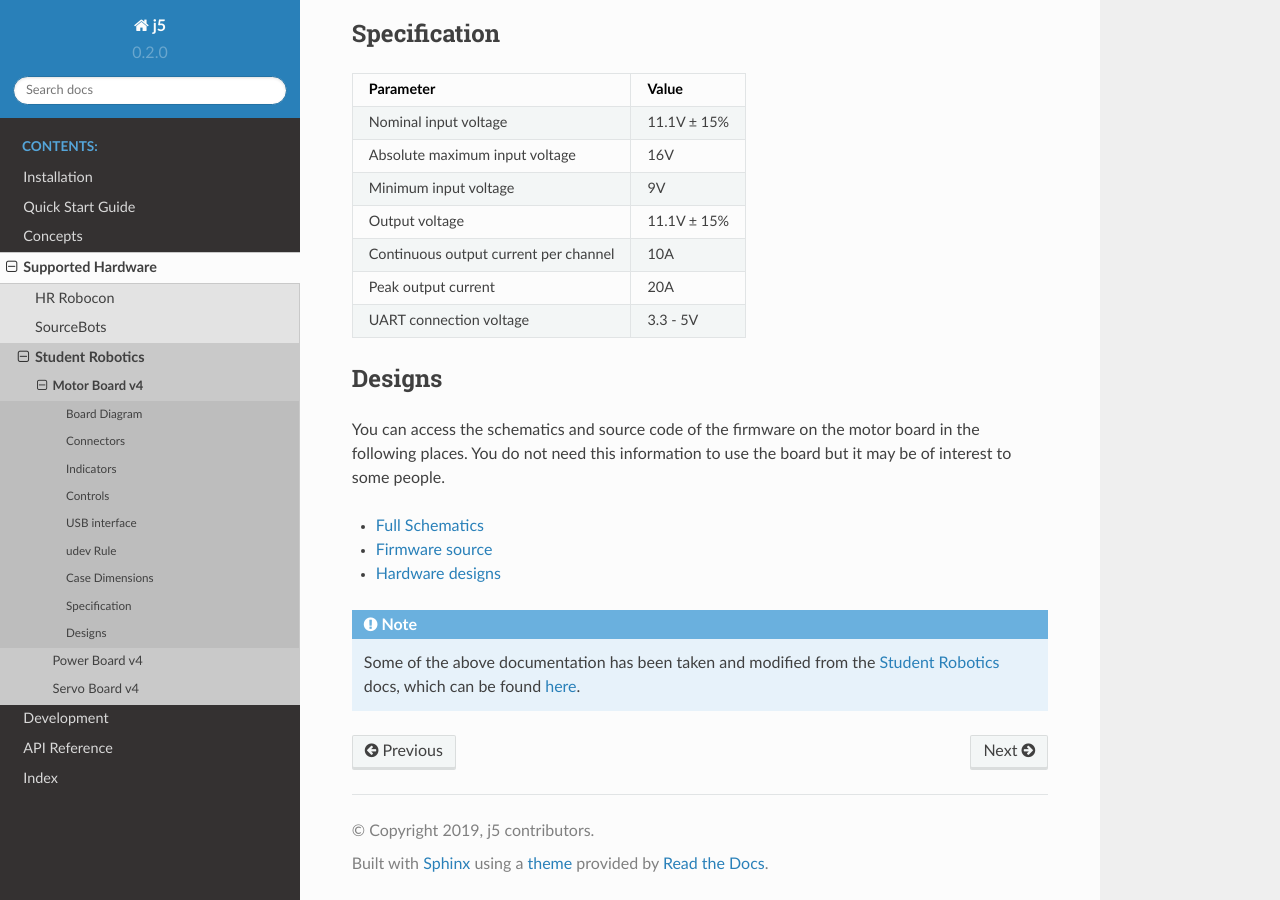
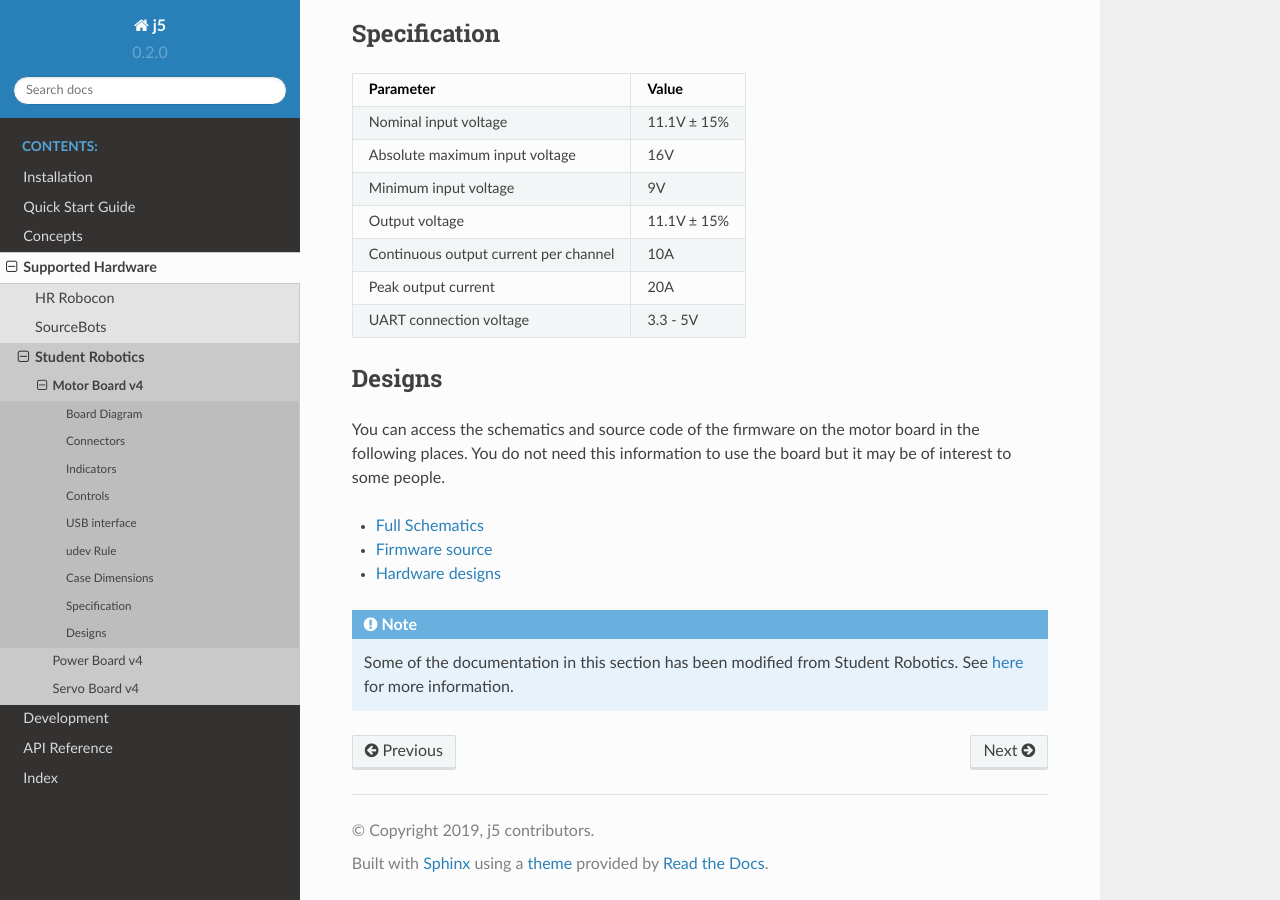
Before and after one commit to srobo/j5, a Sphinx documentation site: the page built from docs/hardware/srobo/mbv4.rst, in a window 1280 px wide and 900 px high, scrolled down 3456 px. Built offline with Sphinx 7.4.7 and the Read the Docs theme 2.0.0, drawn with Linux system fonts in a browser that asks for light colours.

Commit message:
Clarify Student Robotics licensing.

```diff
--- a/docs/hardware/srobo/index.rst
+++ b/docs/hardware/srobo/index.rst
@@ -20,5 +20,9 @@ USB, which has proven to be a more reliable communication method than their prev
    pbv4
    sbv4
 
+.. Note:: Some of the documentation in this section has been taken and modified from `Student Robotics`_. See here_ for more information.
+
+.. _here: LICENSE.html
+
 .. _Student Robotics: https://studentrobotics.org
 .. _ODROID U3: https://en.wikipedia.org/wiki/ODROID
--- a/docs/hardware/srobo/mbv4.rst
+++ b/docs/hardware/srobo/mbv4.rst
@@ -162,7 +162,6 @@ You do not need this information to use the board but it may be of interest to s
 .. _Firmware source: https://github.com/j5api/sr-motor-v4-fw
 .. _Hardware designs: https://www.studentrobotics.org/cgit/boards/motor-v4-hw.git/
 
-.. Note:: Some of the above documentation has been taken and modified from the `Student Robotics`_ docs, which can be found here_.
+.. Note:: Some of the documentation in this section has been modified from Student Robotics. See here_ for more information.
 
-.. _Student Robotics: https://studentrobotics.org/
-.. _here: https://github.com/srobo/docs/blob/master/kit/motor_board.md
+.. _here: LICENSE
--- a/docs/hardware/srobo/pbv4.rst
+++ b/docs/hardware/srobo/pbv4.rst
@@ -160,7 +160,6 @@ use the board but it may be of interest to some people.
 .. _Hardware designs: https://www.studentrobotics.org/cgit/boards/power-v4-hw.git/
 
 
-.. Note:: Some of the above documentation has been taken and modified from the `Student Robotics`_ docs, which can be found here_.
+.. Note:: Some of the documentation in this section has been taken and modified from `Student Robotics`_. See here_ for more information.
 
-.. _Student Robotics: https://studentrobotics.org/
-.. _here: https://github.com/srobo/docs/blob/master/kit/power_board.md
+.. _here: LICENSE.html
--- a/docs/hardware/srobo/sbv4.rst
+++ b/docs/hardware/srobo/sbv4.rst
@@ -2,3 +2,7 @@ Servo Board v4
 ==============
 
 .. Attention:: This board is not yet supported by j5, but we intend to do so in the future.
+
+.. Note:: Some of the documentation in this section has been modified from Student Robotics. See here_ for more information.
+
+.. _here: LICENSE
```
Also changed, not shown: docs/hardware/srobo/LICENSE.rst (added, +51 -0 lines).
